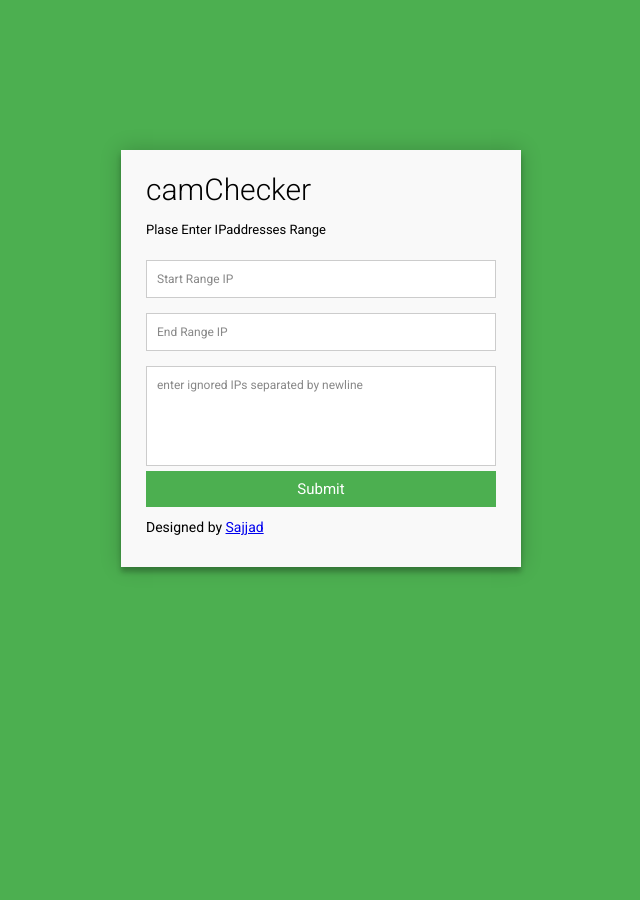
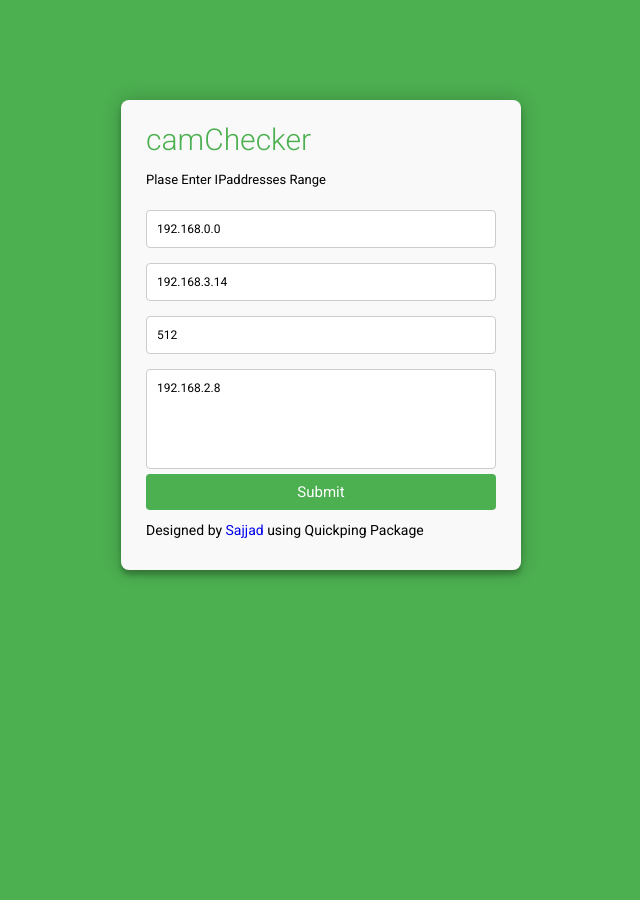
Before and after one commit to iamsajjad/camchecker, a Django app: page / in a window 1280 px wide. Shown: the whole page, without its empty margins (319-959 px from the left). Before the commit the page ends 575 px from the top, so only its background shows below. Run offline with Django 3.2, Linux system fonts and the light colour scheme.

Commit message:
Update : add result info, threads input and update design
- add result informations
    - number of addresses
    - time take to process
    - ignored addresses

- add number of threads to form

- set default values

- update design

```diff
--- a/homepage/views.py
+++ b/homepage/views.py
@@ -1,32 +1,55 @@
 
-"""
+'''
 created by Sajjad @ https://github.com/iamsajjad
-"""
+'''
 
-from django.http import HttpResponseRedirect
+import time
+
 from django.shortcuts import render
-from datetime import datetime
 from quickping import Quickping
+
 
 def homepage(request):
     return render(request, 'homepage.html')
+
 
 def runCheck(request):
 
     sRange = request.POST['srange']
     eRange = request.POST['erange']
     ignore = request.POST['ignore']
+    threads = int(request.POST['threads'])
 
-    ignore = ignore.split('\n')
-    cams = Quickping(sRange, eRange, ignore=ignore, threads=512, log=True)
-    cams.active()
+    # remove repeated addresses
+    ignore = list(filter(None, ignore.replace('\r', '').split('\n')))
+    cleanAddresses = dict.fromkeys(ignore, 0)
+
+    ignore = []
+    for address in cleanAddresses.keys():
+        ignore.append(address.strip())
+
+    try:
+        stimer = time.time()
+        cams = Quickping(sRange, eRange, ignore=ignore, threads=threads, log=True)
+        cams.active()
+        etimer = time.time()
+    except Exception as e:
+        raise e
+
+    if len(cams.ignore) == 0:
+        cams.ignore = ['No Ignored Addresses']
+
+    # time take to process
+    timeToDone = time.strftime('%H:%M:%S', time.gmtime(etimer - stimer))
 
     response = {
-            "start": cams.start,
-            "end": cams.end,
-            "ignore": cams.ignore,
-            "active": cams.activeAddresses,
-            "deactive": cams.deactiveAddresses,
+        'start': cams.start,
+        'end': cams.end,
+        'ignore': cams.ignore,
+        'timeToDone': timeToDone,
+        'addresses': len(cams.addresses),
+        'active': cams.activeAddresses,
+        'deactive': cams.deactiveAddresses,
     }
 
     return render(request, 'homepage.html', response)
--- a/static/homepage.css
+++ b/static/homepage.css
@@ -13,6 +13,8 @@
 }
 
 body {
+  width: 100%;
+  height: 100%;
   font-family: "Roboto", Helvetica, Arial, sans-serif;
   font-weight: 500;
   font-size: 14px;
@@ -21,37 +23,43 @@ body {
   background: #4CAF50;
 }
 
+a {
+    text-decoration: none;
+}
+
 .container {
-  max-width: 400px;
-  width: 100%;
-  margin: 0 auto;
+  width: 400px;
+  margin: 100px auto;
   position: relative;
 }
 
-#contact input[type="text"],
-#contact input[type="email"],
-#contact input[type="tel"],
-#contact input[type="url"],
-#contact textarea,
-#contact button[type="submit"] {
+#addressesForm input[type="text"],
+#addressesForm input[type="email"],
+#addressesForm input[type="number"],
+#addressesForm input[type="url"],
+#addressesForm textarea,
+#addressesForm button[type="submit"] {
   font: 400 12px/16px "Roboto", Helvetica, Arial, sans-serif;
+  border-radius: 4px;
 }
 
-#contact {
+#addressesForm {
   background: #F9F9F9;
   padding: 25px;
-  margin: 150px 0;
+  margin: 10px 0;
   box-shadow: 0 0 20px 0 rgba(0, 0, 0, 0.2), 0 5px 5px 0 rgba(0, 0, 0, 0.24);
+  border-radius: 8px;
 }
 
-#contact h3 {
+#addressesForm h3 {
+  color: #4CAF50;
   display: block;
   font-size: 30px;
   font-weight: 300;
   margin-bottom: 10px;
 }
 
-#contact h4 {
+#addressesForm h4 {
   margin: 5px 0 15px;
   display: block;
   font-size: 13px;
@@ -73,11 +81,11 @@ p{
     font-family:Verdana;
 
 }
-#contact input[type="text"],
-#contact input[type="email"],
-#contact input[type="tel"],
-#contact input[type="url"],
-#contact textarea {
+#addressesForm input[type="text"],
+#addressesForm input[type="email"],
+#addressesForm input[type="number"],
+#addressesForm input[type="url"],
+#addressesForm textarea {
   width: 100%;
   border: 1px solid #ccc;
   background: #FFF;
@@ -85,24 +93,24 @@ p{
   padding: 10px;
 }
 
-#contact input[type="text"]:hover,
-#contact input[type="email"]:hover,
-#contact input[type="tel"]:hover,
-#contact input[type="url"]:hover,
-#contact textarea:hover {
+#addressesForm input[type="text"]:hover,
+#addressesForm input[type="email"]:hover,
+#addressesForm input[type="number"]:hover,
+#addressesForm input[type="url"]:hover,
+#addressesForm textarea:hover {
   -webkit-transition: border-color 0.3s ease-in-out;
   -moz-transition: border-color 0.3s ease-in-out;
   transition: border-color 0.3s ease-in-out;
   border: 1px solid #aaa;
 }
 
-#contact textarea {
+#addressesForm textarea {
   height: 100px;
   max-width: 100%;
   resize: none;
 }
 
-#contact button[type="submit"] {
+#addressesForm button[type="submit"] {
   cursor: pointer;
   width: 100%;
   border: none;
@@ -113,14 +121,14 @@ p{
   font-size: 15px;
 }
 
-#contact button[type="submit"]:hover {
+#addressesForm button[type="submit"]:hover {
   background: #43A047;
   -webkit-transition: background 0.3s ease-in-out;
   -moz-transition: background 0.3s ease-in-out;
   transition: background-color 0.3s ease-in-out;
 }
 
-#contact button[type="submit"]:active {
+#addressesForm button[type="submit"]:active {
   box-shadow: inset 0 1px 3px rgba(0, 0, 0, 0.5);
 }
 
@@ -128,10 +136,26 @@ p{
   text-align: center;
 }
 
-#contact input:focus,
-#contact textarea:focus {
+#addressesForm input:focus,
+#addressesForm textarea:focus {
   outline: 0;
   border: 1px solid #aaa;
+}
+
+.ignored {
+  color: #fc5050;
+  padding: 0 0 0 10px;
+  text-decoration: line-through;
+}
+
+.activeAddress {
+  color: #43A047;
+  padding: 0 0 0 10px;
+}
+
+.deactiveAddress {
+  color: #fc5050;
+  padding: 0 0 0 10px;
 }
 
 ::-webkit-input-placeholder {
--- a/templates/homepage.html
+++ b/templates/homepage.html
@@ -6,38 +6,51 @@
   </head>
   <body>
     <div class="container">
-            <form id="contact"action="/runCheck/" method="POST"> {% csrf_token %}
-                <h3>camChecker</h3>
+      <form id="addressesForm"action="/runCheck/" method="POST"> {% csrf_token %}
+        <a href="/"><h3>camChecker</h3></a>
         <h4>Plase Enter IPaddresses Range</h4>
         <fieldset>
-                    <input type="text" id="srange" name="srange" placeholder="Start Range IP">
+          <input type="text" id="srange" name="srange" placeholder="Start Range IP" value="192.168.0.0">
         </fieldset>
         <fieldset>
-                    <input type="text" id="erange" name="erange" placeholder="End Range IP">
+          <input type="text" id="erange" name="erange" placeholder="End Range IP" value="192.168.3.14">
         </fieldset>
-                    <textarea name="ignore" rows="30" cols="100" placeholder="enter ignored IPs separated by newline"></textarea>
+        <fieldset>
+          <input type="number" id="threads" name="threads" placeholder="End Range IP" min="1" max="1024" value="512">
         </fieldset>
-                    <button name="submit" type="submit" id="contact-submit" data-submit="...Sending">Submit</button>
+        <textarea name="ignore" rows="30" cols="100" placeholder="Enter ignored IPs separated by newline">192.168.2.8</textarea>
+        </fieldset>
+        <button name="submit" type="submit" id="addressesForm-submit" data-submit="...Sending">Submit</button>
         </fieldset>
         <p class="copyright">Designed by <a href="https://github.com/iamsajjad" target="_blank"
-                    title="Sajjad:GitHub">Sajjad</a></p>
+                                                                                title="Sajjad:GitHub">Sajjad</a> using Quickping Package</p>
       </form>
     </div>
     </form>
     {% if start %}
-        <div id="contact">
-            <p>Start Range @ {{ start }} End Range @ {{ end }}</p>
+    <div id="addressesForm">
+      <p>Start range @ {{ start }}</p><br>
+      <p>End range @ {{ end }}</p><br>
+      <p>Number of addresses : {{ addresses }}</p><br>
+      <p>Time take to process : {{ timeToDone }}</p><br>
       <br>
-            <p><b>Active CAMS</b></p>
+      <p><b>Ignored Addresses</b></p>
+      {% for address in ignore %}
+      <br><p class="ignored">{{ address }}</p>
+      {% endfor %}
+      <br>
+      <br>
+      <p><b>Active Cams</b></p>
       <br>
       {% for cam in active %}
-                <p>CAM{{ forloop.counter }} @ {{ cam }} </p> <p class="emo" >✔️</p>
+      <p class="activeAddress">CAM{{ forloop.counter }} @ {{ cam }} </p> <p class="emo" >✔️</p>
       <br>
       {% endfor %}
-            <p><b>Deactive CAMS</b></p>
+      <br>
+      <p><b>Deactive Cams</b></p>
       <br>
       {% for cam in deactive %}
-                <p>CAM{{ forloop.counter }} @ {{ cam }} </p> <p class="emo" >❌</p>
+      <p class="deactiveAddress">CAM{{ forloop.counter }} @ {{ cam }} </p> <p class="emo" >❌</p>
       <br>
       {% endfor %}
     </div>
```
Lines whose indentation alone changed are shown as unchanged.
